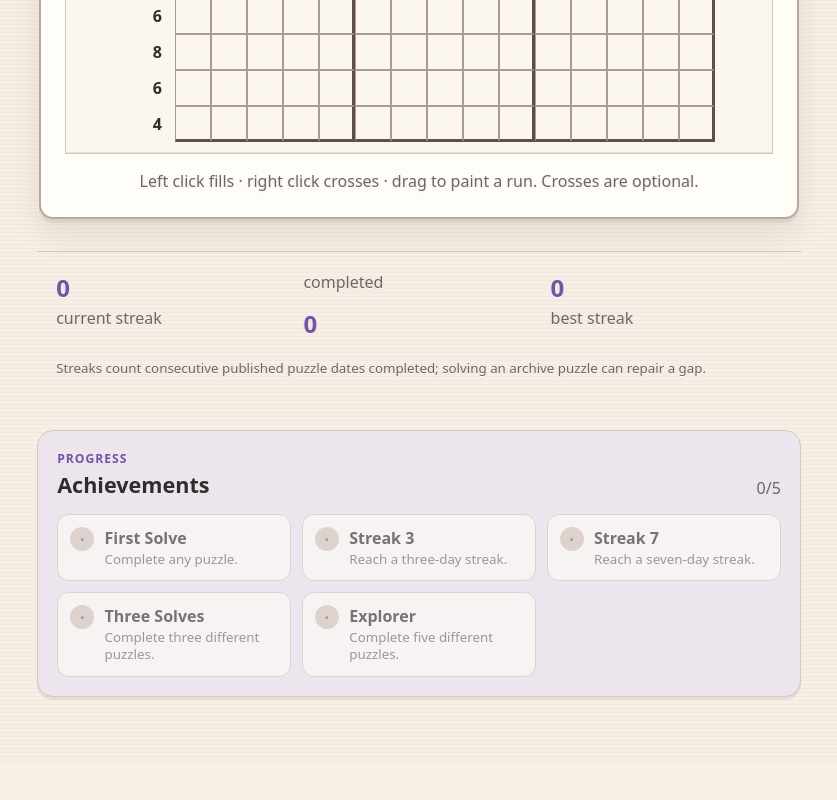
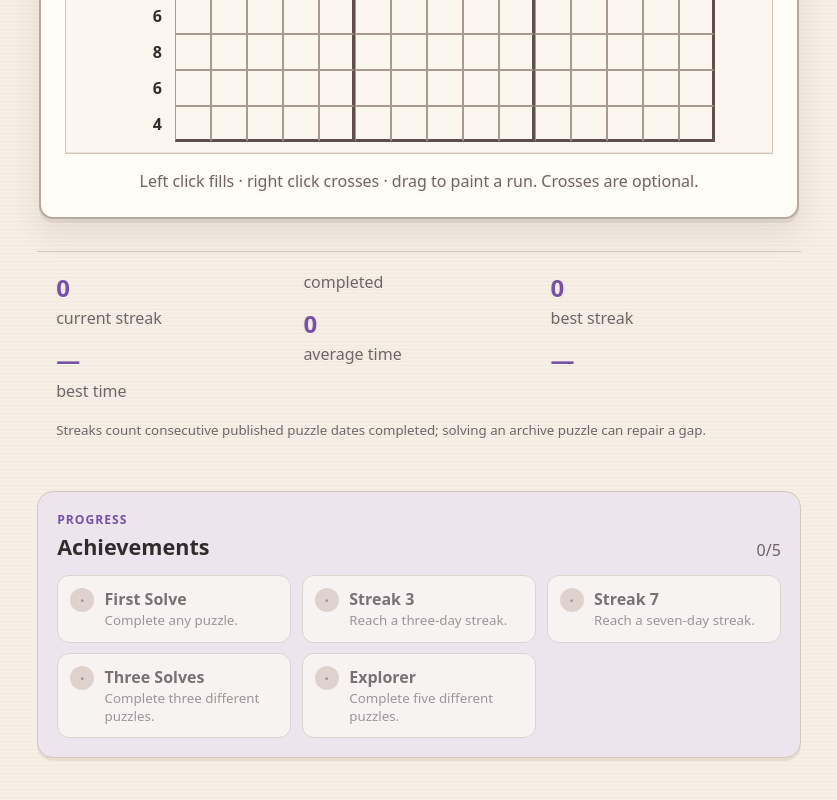
Before and after one commit to duck-lint/dp, a React (Vite) app: page / in a window 1280 px wide. Shown: the part 846-1646 px from the top of the page, without its empty margins (221-1058 px from the left). Before the commit the page ends 1607 px from the top, so only its background shows below. Built offline with nearby package versions, Linux system fonts and the light colour scheme.

Commit message:
feat(stats): surface average and best solve times

```diff
--- a/src/main.tsx
+++ b/src/main.tsx
@@ -514,6 +514,16 @@ function App() {
             <span>current streak</span>
             <strong>{stats.bestStreak}</strong>
             <span>best streak</span>
+            <strong>
+              {stats.total ? formatDuration(stats.averageMs) : '—'}
+            </strong>
+            <span>average time</span>
+            <strong>
+              {stats.total && stats.fastestMs !== null
+                ? formatDuration(stats.fastestMs)
+                : '—'}
+            </strong>
+            <span>best time</span>
             <small className="stats-help">
               Streaks count consecutive published puzzle dates completed;
               solving an archive puzzle can repair a gap.
```
